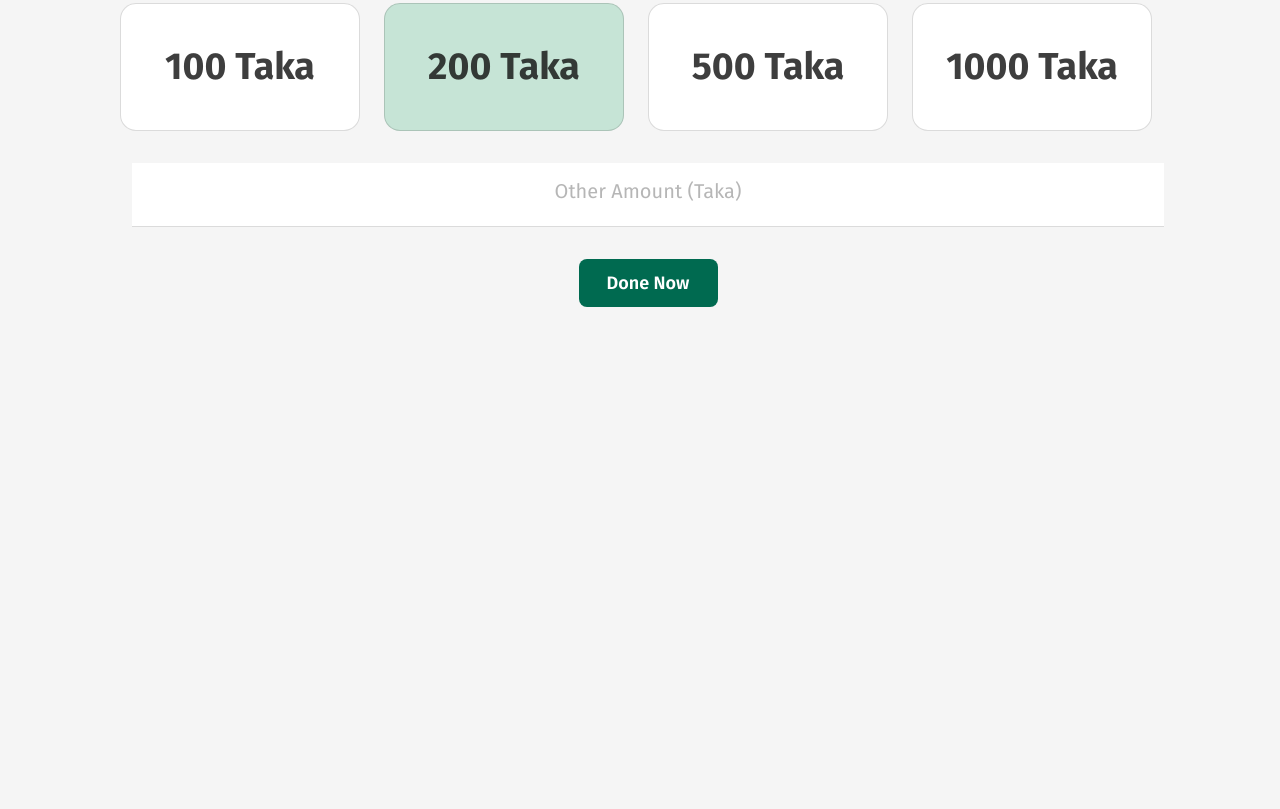
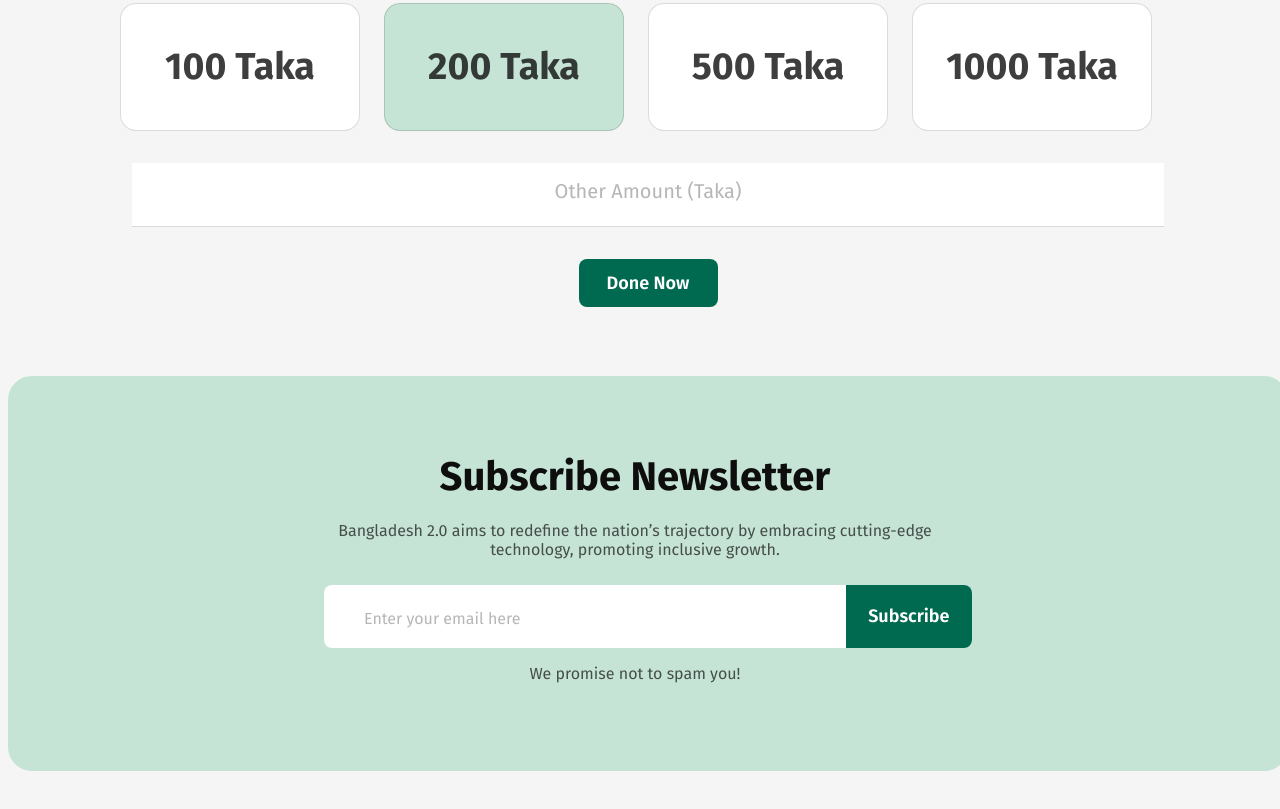
Before and after one commit to Asif-Zetu/ph-assignment-1, a plain HTML site: page index.html in a window 1280 px wide. Shown: the part 2790-3599 px from the top of the page. Before the commit the page ends 3097 px from the top, so only its background shows below. Drawn offline with Linux system fonts and the light colour scheme.

Commit message:
added newsletter section

```diff
--- a/index.html
+++ b/index.html
@@ -145,7 +145,6 @@
           sustainability. With initiatives in renewable energy, digital
           transformation, and robust infrastructure.
         </p>
-          </div>
         <div class="amount">
           <div class="taka-100">
             <h2>100 Taka</h2>
@@ -165,6 +164,27 @@
           <button class="read-more">Done Now</button>
         </div>
       </section>
+
+      <section class="subscriber">
+        <div class="subscriber-info">
+          <h2 class="subscriber-title">Subscribe Newsletter</h2>
+          <p>
+            Bangladesh 2.0 aims to redefine the nation’s trajectory by embracing
+            cutting-edge technology, promoting inclusive growth.
+          </p>
+          <div class="subscriber-form">
+            <div class="form-merger">
+              <input
+                type="email"
+                id="sub-input"
+                placeholder="Enter your email here"
+              />
+              <button class="read-more">Subscribe</button>
+            </div>
+          </div>
+          <p id="last-p">We promise not to spam you!</p>
+        </div>
+      </section>
     </main>
     <footer></footer>
   </body>
--- a/styles/style.css
+++ b/styles/style.css
@@ -272,7 +272,7 @@ body {
 
 .donate {
   width: 1280px;
-  height: 464px;
+  height: 600px;
   margin: -55px auto;
   text-align: center;
 }
@@ -283,7 +283,7 @@ body {
   font-weight: 700;
 }
 
-.donate .donate-info{
+.donate .donate-info {
   display: flex;
   justify-content: center;
 }
@@ -343,3 +343,77 @@ body {
   border-radius: 16px;
   background: rgb(198, 228, 214);
 }
+
+/* subscriber-section */
+
+.subscriber {
+  margin: 10px auto 50px;
+  border-radius: 24px;
+  background: rgb(198, 228, 214);
+  width: 1280px;
+  height: 395px;
+  display: flex;
+  justify-content: center;
+  align-items: center;
+  text-align: center;
+}
+
+.subscriber .subscriber-title {
+  width: 622px;
+  height: 48px;
+  color: rgb(14, 14, 14);
+  font-size: 40px;
+  font-weight: 700;
+  text-align: center;
+  margin-bottom: 20px;
+}
+
+.subscriber p {
+  width: 622px;
+  height: 48px;
+  color: rgba(14, 14, 14, 0.7);
+  font-size: 16px;
+  font-weight: 400;
+}
+
+.subscriber #sub-input {
+  border: none;
+  border-radius: 8px 0px 0px 8px;
+  background: rgb(255, 255, 255);
+  width: 600px;
+  height: 55px;
+  font-size: 22px;
+  padding-left: 40px;
+}
+
+.subscriber-info ::placeholder {
+  color: rgba(14, 14, 14, 0.3);
+  font-size: 16px;
+  font-weight: 400;
+}
+
+.subscriber button {
+  border-radius: 0px 8px 8px 0px;
+  background: rgb(0, 106, 80);
+  width: 155px;
+  height: 63px;
+  border: none;
+  color: rgb(255, 255, 255);
+  font-size: 18px;
+  font-weight: 600;
+}
+
+.form-merger {
+  width: 648px;
+  display: flex;
+  justify-content: center;
+  align-items: center;
+  background-color: #fff;
+  border-radius: 8px 8px 8px 8px;
+}
+
+.subscriber-info #last-p {
+  color: rgba(14, 14, 14, 0.7);
+  font-size: 16px;
+  font-weight: 400;
+}
```
Lines whose indentation alone changed are shown as unchanged.
